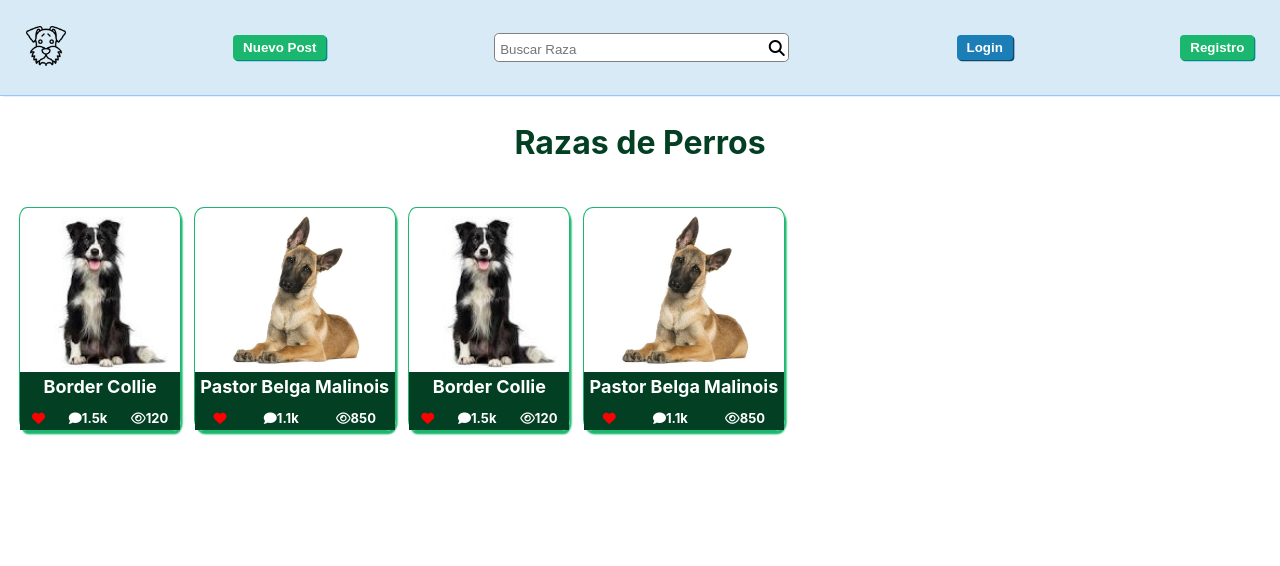
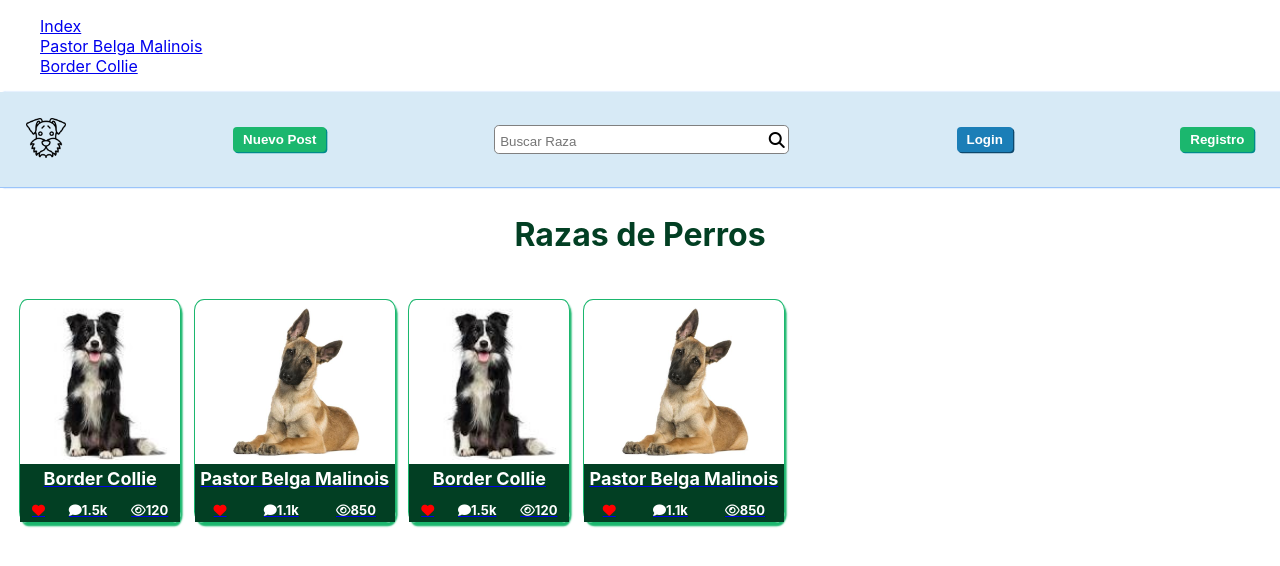
Before and after one commit to FredyAlexHoyosAriza/RetomandoReact, a React (Create React App) app: page / in a window 1280 px wide. Shown: the top 566 px of the page. Built offline with nearby package versions, Linux system fonts and the light colour scheme.

Commit message:
Se crean algunas paginas de la app y se genera navegacion entre ellas

```diff
--- a/package.json
+++ b/package.json
@@ -8,7 +8,8 @@
     "@testing-library/user-event": "^13.5.0",
     "react": "^18.2.0",
     "react-dom": "^18.2.0",
-    "react-scripts": "5.0.1",
+    "react-router-dom": "^6.22.3",
+    "react-scripts": "^5.0.1",
     "web-vitals": "^2.1.4"
   },
   "scripts": {
--- a/src/App.jsx
+++ b/src/App.jsx
@@ -1,43 +1,52 @@
 import './styles/App.css';
-import borderCollie from "./media/Border_Collie.jpg"
-import pastorBelgaMalinois from "./media/pastor-belga-malinois_530_0_600.jpg"
-import logoPerro from "./media/perro.png"
-import DogBreedCard from "./components/DogBreedCard"
+import Index from './pages/Index';
+import PastorBelga from './pages/PastorBelga';
+import BorderCollie from './pages/BorderCollie';
 
-function App() {
+import React from "react";
+import {
+    BrowserRouter as Router,
+    Routes,
+    Route,
+    Link
+} from "react-router-dom";
+
+export default function App() {
     return (
-        <div className="App">
-            <header>
-                <ul className="navbar">
-                    <li className="navelem">
-                        <img src={logoPerro} alt="Logo de un perro" className="logo" />
-                    </li>
-                    <li><button className="button mainButton navelem">Nuevo Post</button></li>
-                    <li>
-                        <div className="buscar navelem">
-                            <input placeholder="Buscar Raza" />
-                            <i className="fas fa-search"></i>
-                        </div>
-                    </li>
-                    <li><button className="button secondaryButton navelem">Login</button></li>
-                    <li><button className="button mainButton navelem">Registro</button></li>
-                </ul>
-            </header>
-            <main>
-                <section>
-                    <h1 className="titulo">Razas de Perros</h1>
-                    <ul className="breedCardContainer">
-                    <DogBreedCard Breed="Border Collie" DogImg={borderCollie} DogImgAltMsg="Imagen Border Collie" likes={150} comments="1.5k" views={120} />
-                        <DogBreedCard Breed="Pastor Belga Malinois" DogImg={pastorBelgaMalinois} DogImgAltMsg="Imagen Pastor Belga Malinois" likes={450} comments="1.1k" views={850} />
-                        <DogBreedCard Breed="Border Collie" DogImg={borderCollie} DogImgAltMsg="Imagen Border Collie" likes={150} comments="1.5k" views={120} />
-                        <DogBreedCard Breed="Pastor Belga Malinois" DogImg={pastorBelgaMalinois} DogImgAltMsg="Imagen Pastor Belga Malinois" likes={450} comments="1.1k" views={850} />
-
+        <Router>
+            {/*Una etiqueta tipo anchor (<a>) hace una peticion al servidor para cargar
+            una nueva pagina, por lo cual hay un tiempo de espera, mientras el servidor
+            responde y entrega la nueva pagina; las etiquetas Link de react-router-dom
+            lo que hacen es cambiar internamente el html de la pagina web, de esta forma
+            se evita la redireccion producto de la peticion al servidor con el tiempo de
+            espera que implica una respuesta. Todo lo que hay detras de una aplicacion
+            React funciona dentro de un mismo div o la que sea la etiqueta mas externa,
+            es decir, que el codigo para el cambia de vista ya se encuentra en la app y
+            se muestra segun el route actual. Este concepto se conoce como: single page
+            application */}
+            <div>
+                <nav>
+                    <ul>
+                        <li>
+                            <Link to="/">Index</Link>
+                        </li>
+                        <li>
+                            <Link to="/pastor_belga">Pastor Belga Malinois</Link>
+                        </li>
+                        <li>
+                            <Link to="/border_collie">Border Collie</Link>
+                        </li>
                     </ul>
-                </section>
-            </main>
-            <footer></footer>
-        </div>
+                </nav>
+                {/* A <Switch> looks through its children <Route>s and
+              renders the first one that matches the current URL.
+              Por convencion la ruta raiz va ultima en Routes */}
+                <Routes>
+                    <Route path="/border_collie" element={<BorderCollie/>} />
+                    <Route path="/pastor_belga" element={<PastorBelga/>} />
+                    <Route path="/" element={<Index/>} />
+                </Routes>
+            </div>
+        </Router>
     );
 }
-
-export default App;
--- a/src/components/DogBreedCard.jsx
+++ b/src/components/DogBreedCard.jsx
@@ -1,6 +1,15 @@
-function DogBreedCard({Breed, DogImg, DogImgAltMsg, likes1, comments, views}) {
+import { Link } from "react-router-dom";
+
+function DogBreedCard({ Breed, DogImg, DogImgAltMsg, likes1, comments, views }) {
+    let page;
+    if (Breed === 'Pastor Belga Malinois') {
+        page = '/pastor_belga';
+    } else if (Breed === 'Border Collie') {
+        page = '/border_collie';
+    }
     return (
-        <li className="breedContainer">
+        <Link to={page}>
+            <li className="breedCard">
                 <img className="imgSize" src={DogImg} alt={DogImgAltMsg} name={Breed} />
                 <div>
                     <label>{Breed}</label>
@@ -11,6 +20,7 @@ function DogBreedCard({Breed, DogImg, DogImgAltMsg, likes1, comments, views}) {
                     </ul>
                 </div>
             </li>
+        </Link>
     );
 }
 
--- a/jsconfig.json
+++ b/src/jsconfig.json
@@ -9,6 +9,7 @@
     }
 }
 
+// Permite que tambien funcione con build
 // Esta es una opcion que nos presenta VSCode y la cual provoca que nuestro proyecto React
 // Nos muestre las rutas de todos los componentes y pages que se importan internamente en
 // el proyecto se muestren siempre en terminos de rutas absolutas con respecto a la carpeta
--- /dev/null
+++ b/src/pages/BorderCollie.jsx
@@ -0,0 +1,7 @@
+function BorderCollie() {
+    return(
+       <h1>Esta es la pagina de info para la raza Border Collie</h1>
+    )
+}
+
+export default BorderCollie;
--- a/src/pages/Index.jsx
+++ b/src/pages/Index.jsx
@@ -1,8 +1,41 @@
-import DogBreedCard from "src/components/DogBreedCard";
+import DogBreedCard from "../components/DogBreedCard";
+import borderCollie from "../media/Border_Collie.jpg"
+import pastorBelgaMalinois from "../media/pastor-belga-malinois_530_0_600.jpg"
+import logoPerro from "../media/perro.png"
 
-function Index () {
+function Index() {
     return (
-        <div>Hola, soy el Index</div>
+        <>
+            <header>
+                <ul className="navbar">
+                    <li className="navelem">
+                        <img src={logoPerro} alt="Logo de un perro" className="logo" />
+                    </li>
+                    <li><button className="button mainButton navelem">Nuevo Post</button></li>
+                    <li>
+                        <div className="buscar navelem">
+                            <input placeholder="Buscar Raza" />
+                            <i className="fas fa-search"></i>
+                        </div>
+                    </li>
+                    <li><button className="button secondaryButton navelem">Login</button></li>
+                    <li><button className="button mainButton navelem">Registro</button></li>
+                </ul>
+            </header>
+            <main>
+                <section>
+                    <h1 className="titulo">Razas de Perros</h1>
+                    <ul className="breedCardContainer">
+                        <DogBreedCard Breed="Border Collie" DogImg={borderCollie} DogImgAltMsg="Imagen Border Collie" likes={150} comments="1.5k" views={120} />
+                        <DogBreedCard Breed="Pastor Belga Malinois" DogImg={pastorBelgaMalinois} DogImgAltMsg="Imagen Pastor Belga Malinois" likes={450} comments="1.1k" views={850} />
+                        <DogBreedCard Breed="Border Collie" DogImg={borderCollie} DogImgAltMsg="Imagen Border Collie" likes={150} comments="1.5k" views={120} />
+                        <DogBreedCard Breed="Pastor Belga Malinois" DogImg={pastorBelgaMalinois} DogImgAltMsg="Imagen Pastor Belga Malinois" likes={450} comments="1.1k" views={850} />
+
+                    </ul>
+                </section>
+            </main>
+            <footer></footer>
+        </>
     )
 }
 
--- /dev/null
+++ b/src/pages/PastorBelga.jsx
@@ -0,0 +1,7 @@
+function PastorBelga() {
+    return(
+       <h1>Esta es la pagina de info para la raza Pastor Belga Malinois</h1>
+    )
+}
+
+export default PastorBelga;
--- a/src/styles/App.css
+++ b/src/styles/App.css
@@ -81,7 +81,7 @@ body {
   width: 10em;
 }
 
-.breedContainer {
+.breedCard {
   display: flex;
   flex-direction: column;
   align-items: center;
@@ -91,18 +91,18 @@ body {
   border-radius: 5%;
 }
 
-.breedContainer:hover {
+.breedCard:hover {
   cursor: pointer;
   transform: scale(1.1);
   border-radius: 0%;
 }
 
-.breedContainer > img {
+.breedCard > img {
   border-radius: 2em;
   margin-bottom: 0.2em;
 }
 
-.breedContainer > div {
+.breedCard > div {
   text-align: center;
   background-color: #023f23;
   color: white;
@@ -111,7 +111,7 @@ body {
   padding-top: 0.3em;
 }
 
-.breedContainer > div > label {
+.breedCard > div > label {
   font-size: large;
   margin-left: 0.3em;
   margin-right: 0.3em;
```
Also changed, not shown: 2 other files (tests, documents, lock files or other folders). Lines whose indentation alone changed are shown as unchanged.
